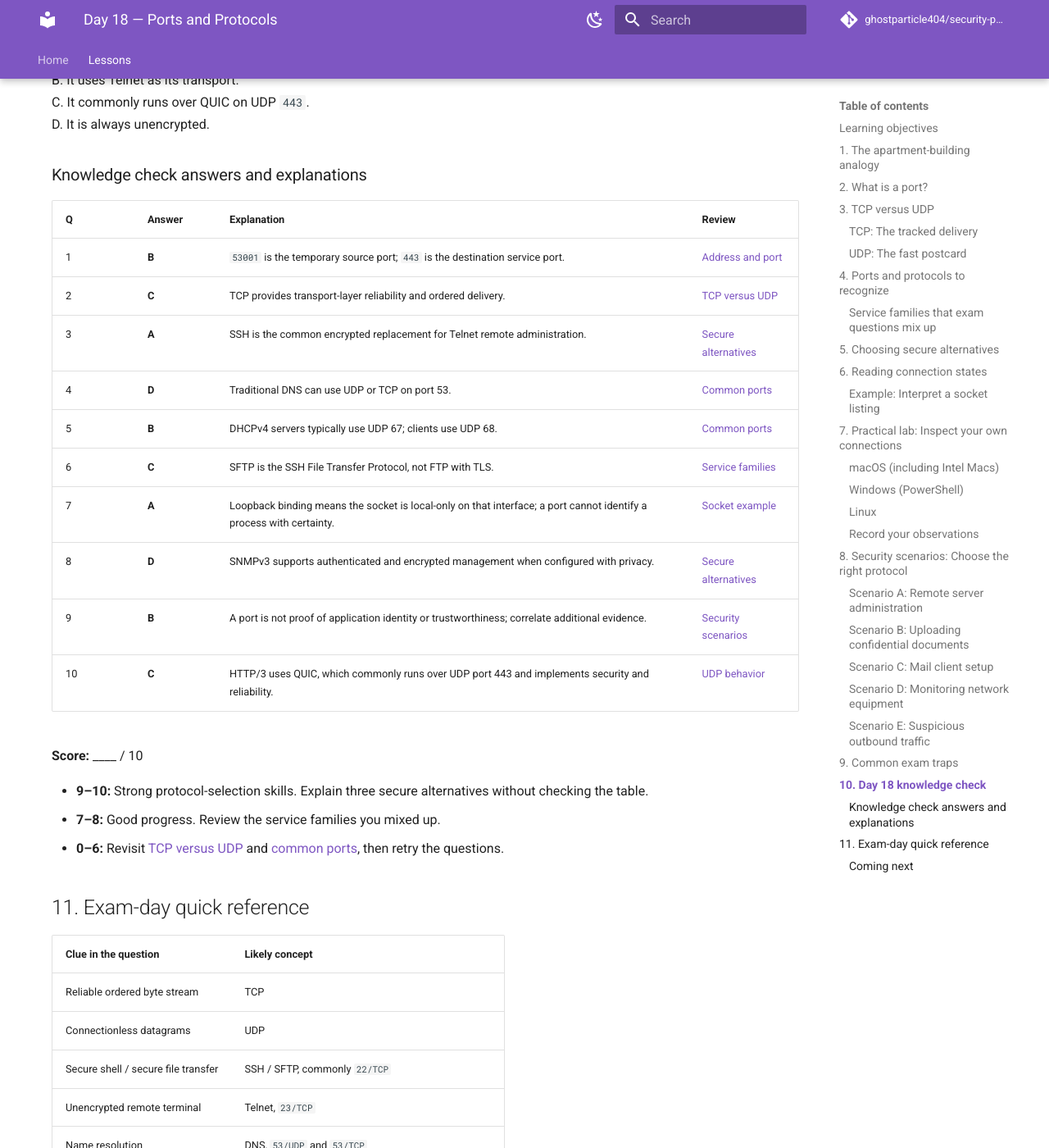
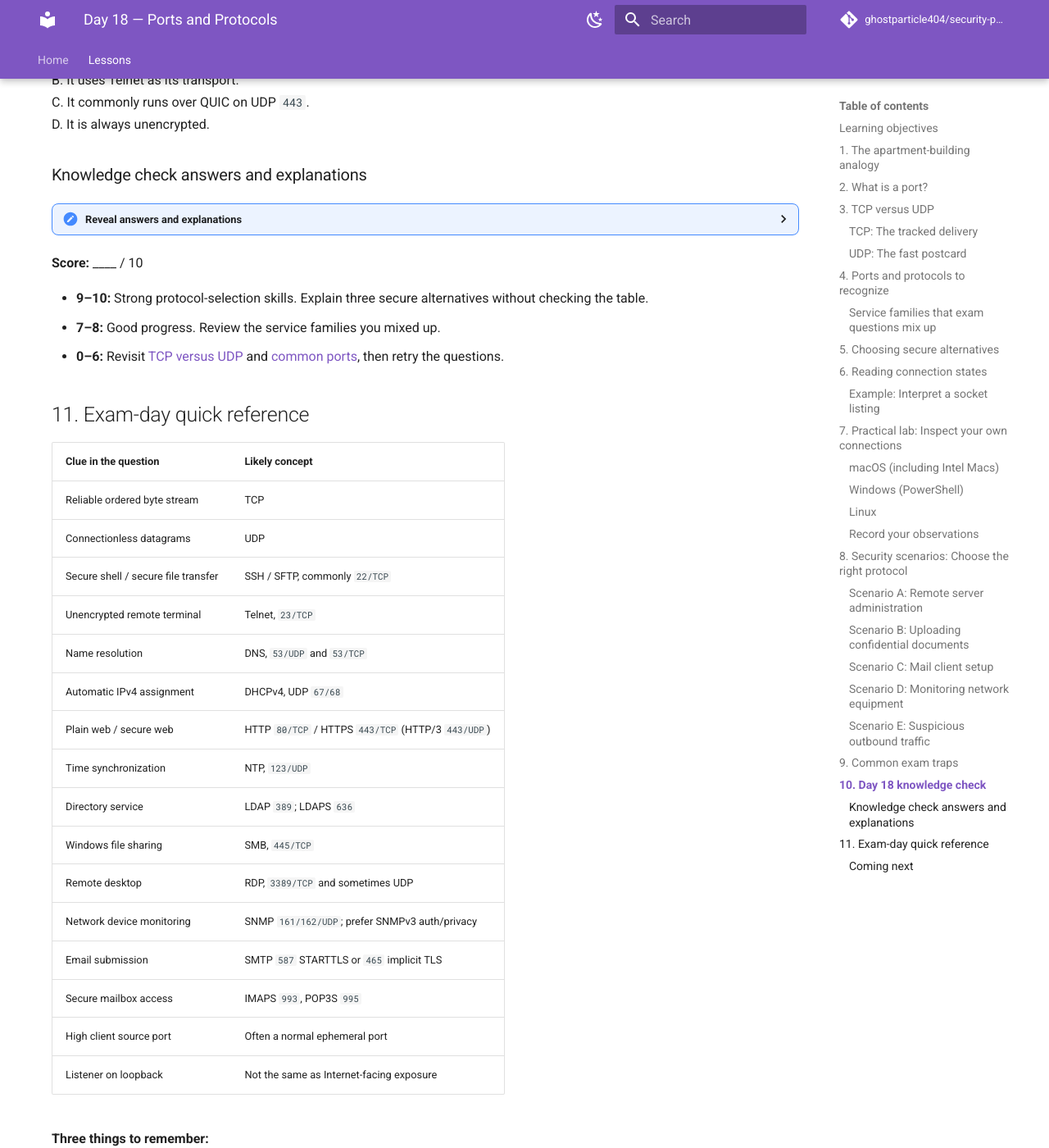
Before and after one commit to ghostparticle404/security-plus-study-academy, an MkDocs documentation site: the page built from docs/week-04/day-18-ports-and-protocols.md, in a window 1280 px wide and 1400 px high, scrolled down 11436 px. Shown: the whole window at 82% size. Built offline with MkDocs 1.6.1 and Material for MkDocs 9.7.7, drawn with Linux system fonts in a browser that asks for light colours; comment, search, counter and statistics services are not loaded.

Commit message:
Update day-18-ports-and-protocols.md

```diff
--- a/docs/week-04/day-18-ports-and-protocols.md
+++ b/docs/week-04/day-18-ports-and-protocols.md
@@ -367,6 +367,9 @@ D. It is always unencrypted.
 
 ### Knowledge check answers and explanations {#knowledge-check-answers}
 
+<details markdown="1">
+<summary>Reveal answers and explanations</summary>
+
 | Q | Answer | Explanation | Review |
 |---|---|---|---|
 | 1 | **B** | `53001` is the temporary source port; `443` is the destination service port. | [Address and port](#address-and-port) |
@@ -379,6 +382,8 @@ D. It is always unencrypted.
 | 8 | **D** | SNMPv3 supports authenticated and encrypted management when configured with privacy. | [Secure alternatives](#secure-alternatives) |
 | 9 | **B** | A port is not proof of application identity or trustworthiness; correlate additional evidence. | [Security scenarios](#security-scenarios) |
 | 10 | **C** | HTTP/3 uses QUIC, which commonly runs over UDP port 443 and implements security and reliability. | [UDP behavior](#udp-behavior) |
+
+</details>
 
 **Score:** ____ / 10
 
```
